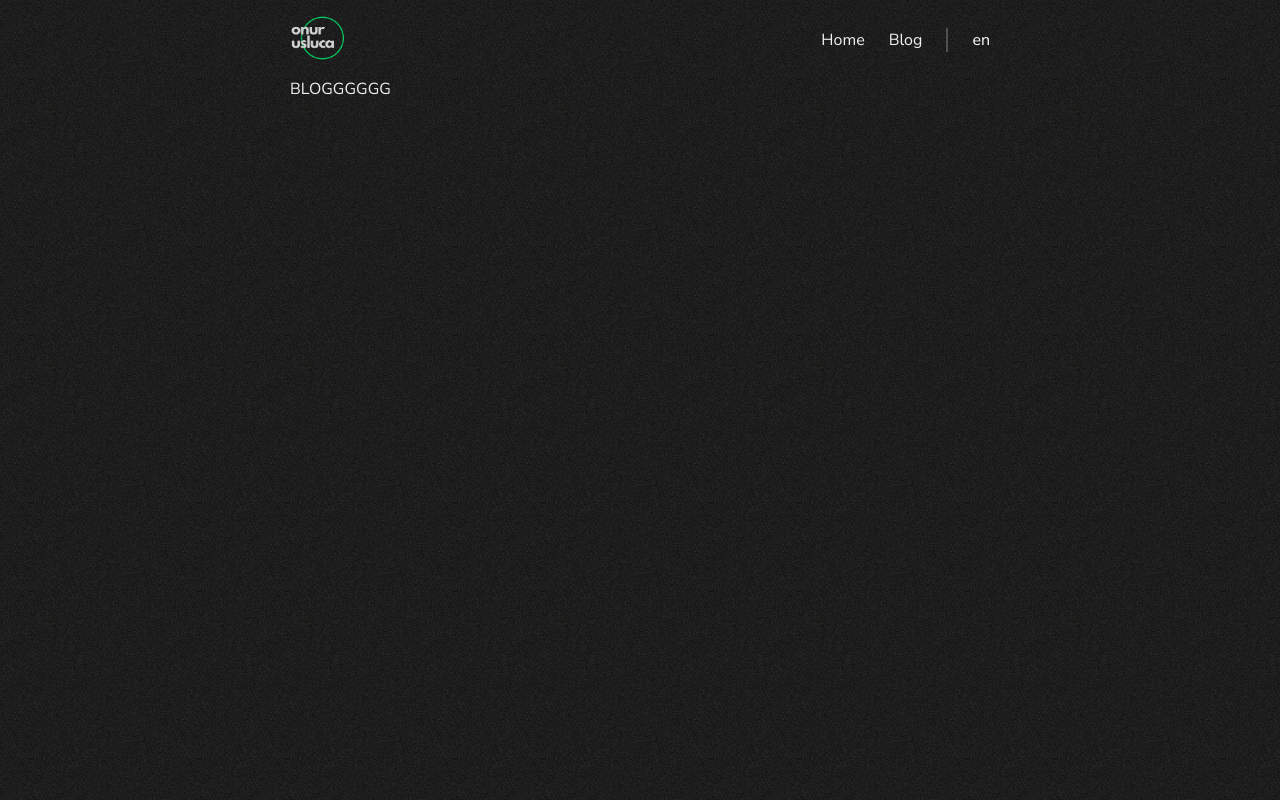
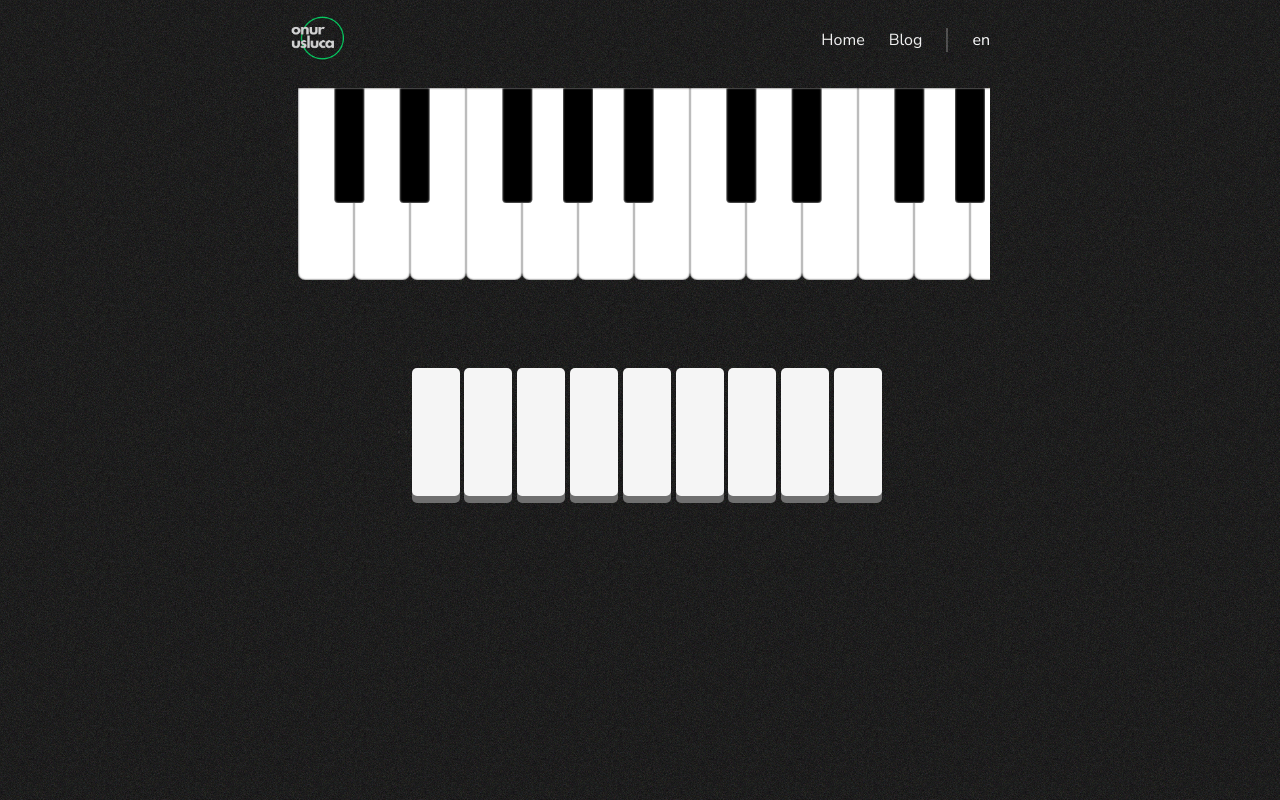
Before and after one commit to onurusluca/portfolio-v3, a SvelteKit app: page /blog in a window 1280 px wide. Built offline with nearby package versions, Linux system fonts and the light colour scheme.

Commit message:
inital setups 8

```diff
--- /dev/null
+++ b/src/lib/components/piano/Key.svelte
@@ -0,0 +1,72 @@
+<script>
+	export let noteNum = 0;
+	export let keyWidth = 56;
+	export let pressed = false;
+	import { createEventDispatcher } from 'svelte';
+	const dispatch = createEventDispatcher();
+	let isNatural = ![1, 3, 6, 8, 10].includes(noteNum % 12);
+	let bias = 0;
+	// the accidental keys are not perfectly in center
+	if (!isNatural) {
+		if ([1, 6].includes(noteNum % 12)) bias = -keyWidth / 12;
+		else if ([3, 10].includes(noteNum % 12)) bias = keyWidth / 12;
+	}
+	function keyPressed() {
+		if (pressed) return;
+		dispatch('noteon', noteNum);
+		pressed = true;
+	}
+	function keyReleased() {
+		if (!pressed) return;
+		dispatch('noteoff', noteNum);
+		pressed = false;
+	}
+</script>
+
+<div
+	class:accidental={!isNatural}
+	class:natural={isNatural}
+	class:pressed
+	style="--width: {keyWidth - keyWidth * 0.47 * !isNatural}px; transform: translate({bias}px);"
+	draggable="false"
+	role="button"
+	tabindex="0"
+	on:mousedown|preventDefault={keyPressed}
+	on:mouseup|preventDefault={keyReleased}
+	on:mouseenter={(e) => {
+		if (e.buttons) keyPressed();
+	}}
+	on:mouseleave={(e) => {
+		if (e.buttons) keyReleased();
+	}}
+	on:touchstart|preventDefault={keyPressed}
+	on:touchend|preventDefault={keyReleased}
+/>
+
+<style>
+	div {
+		flex-shrink: 0;
+		width: var(--width);
+		min-width: min-content;
+		border-radius: 0px 0px calc(var(--width) / 8) calc(var(--width) / 8);
+		-webkit-user-drag: none;
+		background-color: white;
+	}
+	.accidental {
+		margin: 0px calc(var(--width) / -2) 0px calc(var(--width) / -2);
+		z-index: 2;
+		height: 60%;
+		background: black;
+		box-shadow: inset white 0px 0px 2px 0px;
+	}
+	.natural {
+		height: 100%;
+		box-shadow: inset black 0px 0px 2px 0px;
+	}
+	.accidental.pressed {
+		background: hsl(0 0% 30%);
+	}
+	.natural.pressed {
+		background: hsl(0 0% 90%);
+	}
+</style>
--- /dev/null
+++ b/src/lib/components/piano/Keyboard.svelte
@@ -0,0 +1,37 @@
+<script>
+	export let octaves = 2;
+	export let middleC = 60;
+
+	/** @type {number[]}
+	 */
+	export let keysPressed = [];
+	import Key from './Key.svelte';
+
+	/** @type {number[]}
+	 */
+	let keys = [];
+	$: keys = [...Array(octaves * 12 + 1).keys()].map(
+		(i) => i + (middleC - Math.floor(octaves / 2) * 12)
+	);
+</script>
+
+<div class="keyboard">
+	<div>
+		{#each keys as note}
+			<Key noteNum={note} on:noteon on:noteoff pressed={keysPressed.includes(note)} />
+		{/each}
+	</div>
+</div>
+
+<style>
+	.keyboard {
+		display: flex;
+		justify-content: center;
+	}
+	.keyboard > div {
+		display: flex;
+		overflow: auto;
+		padding: 8px;
+		height: 192px;
+	}
+</style>
--- a/src/routes/blog/+page.svelte
+++ b/src/routes/blog/+page.svelte
@@ -1,6 +1,79 @@
+<script>
+	import { t } from '$lib/locales/i18n';
+	import Keyboard from '$lib/components/piano/Keyboard.svelte';
+	let logs = [];
+
+	function noteOn(event) {
+		logs = [`Note ${event.detail} was pressed!`, ...logs];
+	}
+
+	function noteOff(event) {
+		logs = [`Note ${event.detail} was released!`, ...logs];
+	}
+	let whiteButtons = [1, 2, 3, 4, 5, 6, 7, 8, 9];
+</script>
+
 <svelte:head>
 	<title>BLOG</title>
 	<meta name="description" content="Blog" />
 </svelte:head>
+<Keyboard octaves={2} on:noteon={noteOn} on:noteoff={noteOff} />
 
-<div class="text-column">BLOGGGGGG</div>
+<div class="buttons">
+	<hr />
+	<hr />
+
+	{#each whiteButtons as button}
+		<button class="white-button" on:click={() => {}} />
+	{/each}
+</div>
+
+{#each logs as log}
+	<div>{log}</div>
+{/each}
+
+<style lang="scss">
+	$button-bg-color: #f5f5f5;
+	$button-active-color: #e0e0e0;
+	$transition-time: 0.15s;
+	$button-shadow: 0 7px 0px rgb(111, 111, 111);
+	$button-pressed-depth: 4px;
+
+	.buttons {
+		display: flex;
+		justify-content: center;
+		align-items: center;
+		gap: 0.3rem;
+
+		margin: 5rem 0;
+		.white-button {
+			background-color: $button-bg-color;
+			border: none;
+			border-radius: 5px;
+			cursor: pointer;
+			font-size: 16px;
+			padding: 12px 24px;
+			position: relative;
+			transition: transform $transition-time, box-shadow $transition-time;
+			box-shadow: $button-shadow;
+			height: 8rem;
+
+			&:focus {
+				outline: none;
+			}
+
+			// Simulate a "pressed" state
+			&:active {
+				background-color: $button-active-color;
+				transform: translateY($button-pressed-depth);
+				box-shadow: 0 2px 4px rgba(0, 0, 0, 0.1);
+			}
+
+			// For touch devices, you can use the :hover pseudo-class
+			// to give a sense of "pressing" on touch.
+			&:hover {
+				background-color: $button-active-color;
+			}
+		}
+	}
+</style>
```
Also changed, not shown: 1 other file (tests, documents, lock files or other folders).
